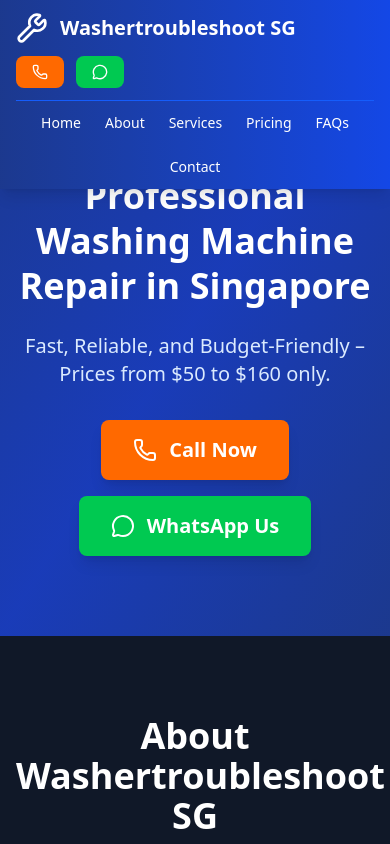
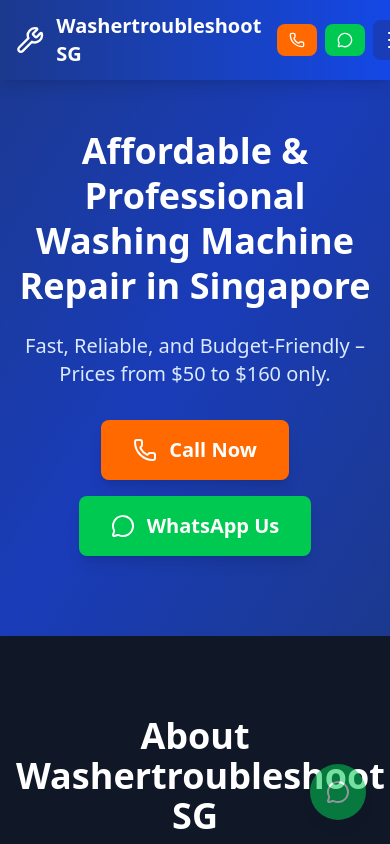
Before and after one commit to Jonymoin/washertroubleshoot, a React (Vite) app: page / in a window 390 px wide. Shown: the top 844 px of the page. Built offline with nearby package versions, Linux system fonts and the light colour scheme.

Commit message:
first commit

```diff
--- a/src/WashingSolve.jsx
+++ b/src/WashingSolve.jsx
@@ -1,9 +1,10 @@
 import React, { useState } from 'react';
-import { Phone, MessageCircle, Wrench, Droplets, AlertCircle, Volume2, DoorOpen, Zap, Wind, Power, Code, Hammer, CheckCircle, Clock, Award, DollarSign, MapPin, Mail, ChevronDown, ChevronUp } from 'lucide-react';
+import { Phone, MessageCircle, Wrench, Droplets, AlertCircle, Volume2, DoorOpen, Zap, Wind, Power, Code, Hammer, CheckCircle, Clock, Award, DollarSign, MapPin, Mail, ChevronDown, ChevronUp, Menu, X } from 'lucide-react';
 
 export default function WasherRepairWebsite() {
   const [activeSection, setActiveSection] = useState('home');
   const [openFaq, setOpenFaq] = useState(null);
+  const [mobileMenuOpen, setMobileMenuOpen] = useState(false);
   const [formData, setFormData] = useState({
     name: '',
     phone: '',
@@ -16,6 +17,7 @@
 
   const scrollToSection = (section) => {
     setActiveSection(section);
+    setMobileMenuOpen(false);
     const element = document.getElementById(section);
     if (element) {
       const offset = 100;
@@ -73,25 +75,31 @@
   return (
     <div className="min-h-screen bg-gray-900">
       {/* Fixed Header */}
-      <header className="fixed top-0 w-full bg-gradient-to-r from-blue-900 to-blue-700 text-white shadow-lg z-50">
+    <header className="fixed top-0 w-full bg-gradient-to-r from-blue-900 to-blue-700 text-white shadow-lg z-50">
         <div className="max-w-7xl mx-auto px-4 py-3">
-          <div className="flex justify-between items-center flex-wrap gap-3">
+          <div className="flex justify-between items-center gap-3">
             <div className="flex items-center gap-3">
               <Wrench className="w-8 h-8" />
               <h1 className="text-xl md:text-2xl font-bold">Washertroubleshoot SG</h1>
             </div>
-            <div className="flex gap-3">
-              <a href={`tel:${phoneNumber}`} className="bg-orange-500 hover:bg-orange-600 px-4 py-2 rounded-lg font-semibold flex items-center gap-2 transition-all transform hover:scale-105">
+            <div className="flex gap-2 items-center">
+              <a href={`tel:${phoneNumber}`} className="bg-orange-500 hover:bg-orange-600 px-3 sm:px-4 py-2 rounded-lg font-semibold flex items-center gap-2 transition-all transform hover:scale-105">
                 <Phone className="w-4 h-4" />
                 <span className="hidden sm:inline">Call Now</span>
               </a>
-              <a href={`https://wa.me/${phoneNumber.replace(/\+/g, '')}`} target="_blank" rel="noopener noreferrer" className="bg-green-500 hover:bg-green-600 px-4 py-2 rounded-lg font-semibold flex items-center gap-2 transition-all transform hover:scale-105">
+              <a href={`https://wa.me/${phoneNumber.replace(/\+/g, '')}`} target="_blank" rel="noopener noreferrer" className="bg-green-500 hover:bg-green-600 px-3 sm:px-4 py-2 rounded-lg font-semibold flex items-center gap-2 transition-all transform hover:scale-105">
                 <MessageCircle className="w-4 h-4" />
                 <span className="hidden sm:inline">WhatsApp</span>
               </a>
+              <button
+                onClick={() => setMobileMenuOpen(!mobileMenuOpen)}
+                className="bg-blue-800 hover:bg-blue-600 px-3 py-2 rounded-lg transition-colors sm:hidden"
+              >
+                {mobileMenuOpen ? <X className="w-6 h-6" /> : <Menu className="w-6 h-6" />}
+              </button>
             </div>
           </div>
-          <nav className="mt-3 border-t border-blue-600 pt-3">
+          <nav className="mt-3 border-t border-blue-600 pt-3 hidden sm:block">
             <ul className="flex justify-center gap-6 flex-wrap text-sm md:text-base">
               {['home', 'about', 'services', 'pricing', 'faqs', 'contact'].map(section => (
                 <li key={section}>
@@ -102,6 +110,20 @@
               ))}
             </ul>
           </nav>
+          {/* Mobile Menu */}
+          {mobileMenuOpen && (
+            <nav className="mt-3 border-t border-blue-600 pt-3 sm:hidden">
+              <ul className="flex flex-col gap-3 text-base">
+                {['home', 'about', 'services', 'pricing', 'faqs', 'contact'].map(section => (
+                  <li key={section}>
+                    <button onClick={() => scrollToSection(section)} className="hover:text-yellow-300 transition-colors capitalize font-medium w-full text-left py-2">
+                      {section === 'faqs' ? 'FAQs' : section.replace('-', ' ')}
+                    </button>
+                  </li>
+                ))}
+              </ul>
+            </nav>
+          )}
         </div>
       </header>
 
@@ -445,6 +467,17 @@
           </div>
         </div>
       </footer>
+
+      {/* Floating WhatsApp Button */}
+      <a
+        href={`https://wa.me/${phoneNumber.replace(/\+/g, '')}`}
+        target="_blank"
+        rel="noopener noreferrer"
+        className="fixed bottom-6 right-6 bg-green-500 hover:bg-green-600 text-white p-4 rounded-full shadow-lg z-50 transition-all transform hover:scale-110 animate-pulse"
+        aria-label="Contact us on WhatsApp"
+      >
+        <MessageCircle className="w-6 h-6" />
+      </a>
     </div>
   );
 }
```
